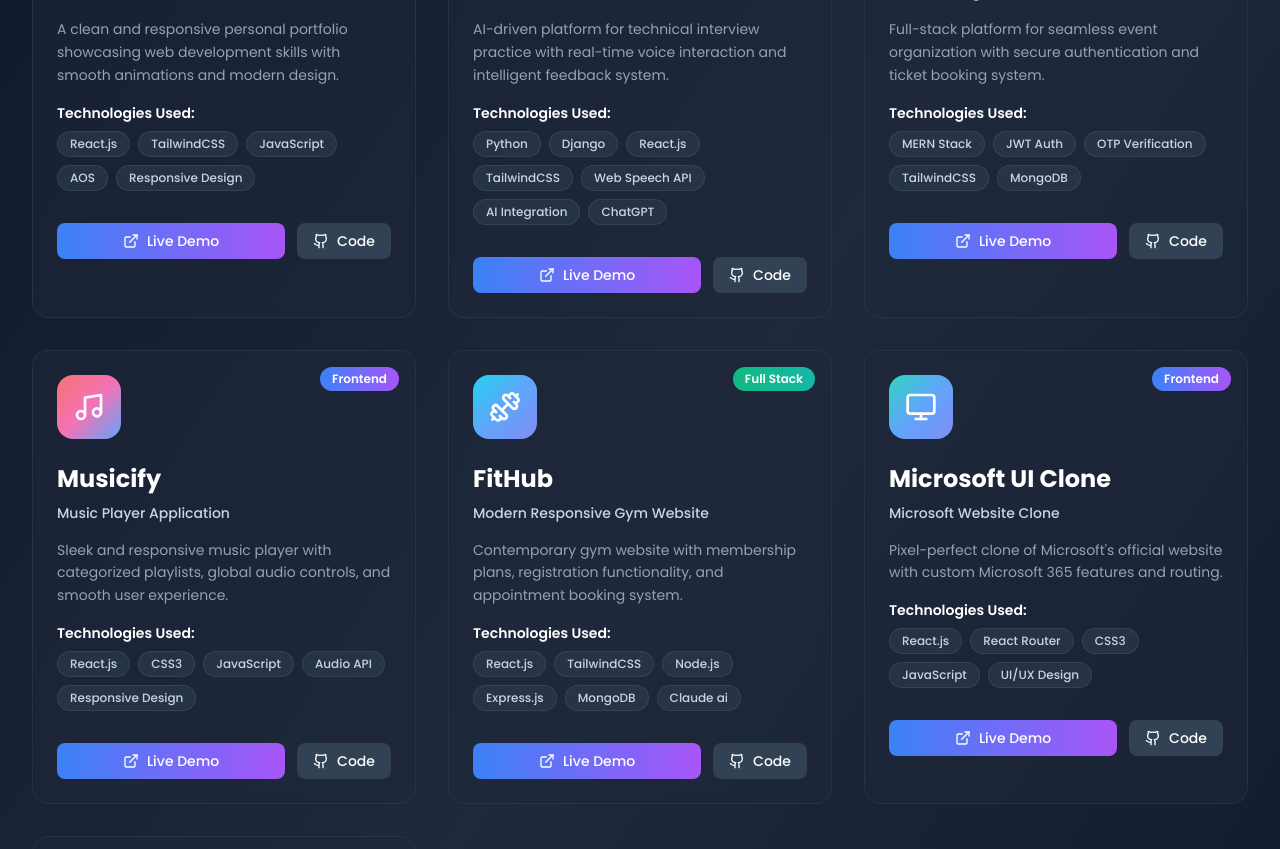
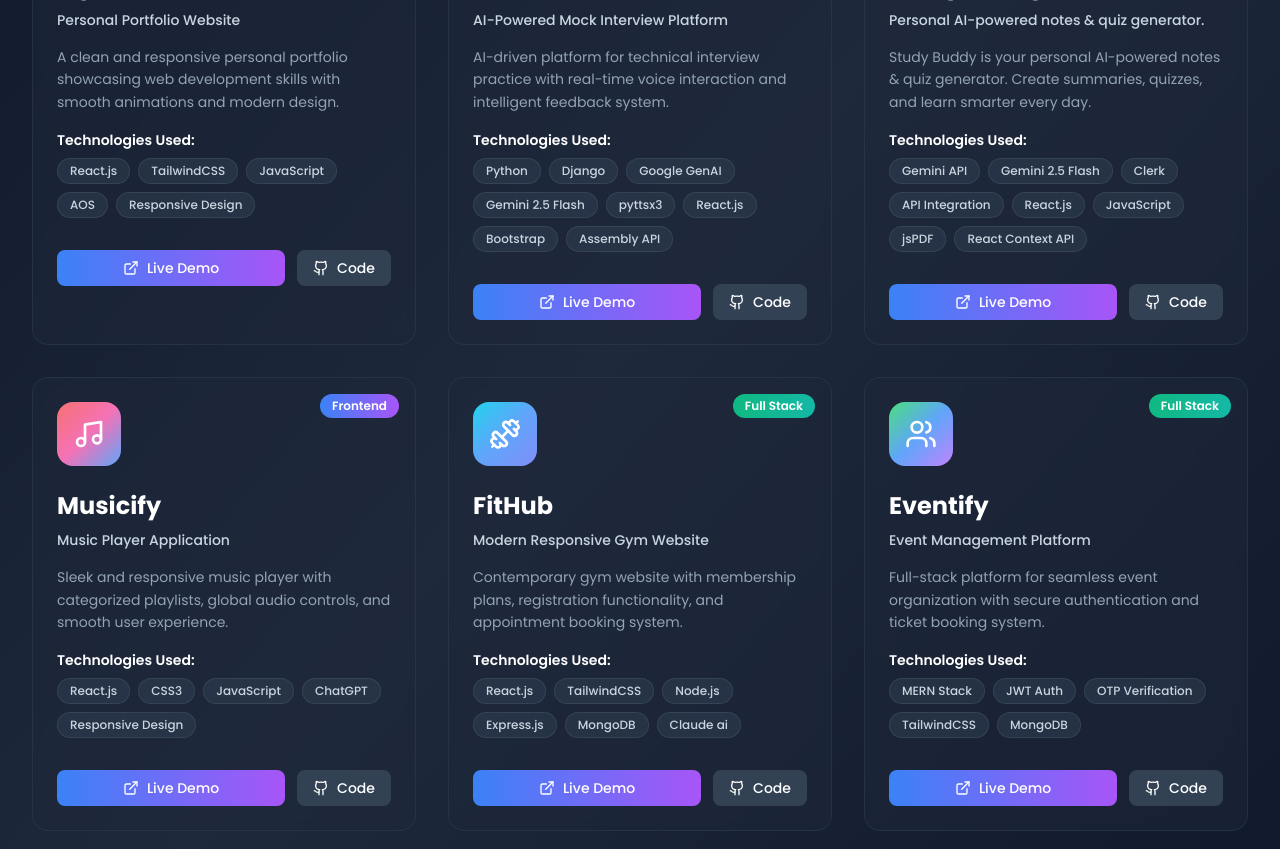
Before and after one commit to uzma-a/Portfolio, a React (Vite) app: page / in a window 1280 px wide. Shown: the part 4080-4929 px from the top of the page. Built offline with nearby package versions, Linux system fonts and the light colour scheme.

Commit message:
add one more project

```diff
--- a/src/App.jsx
+++ b/src/App.jsx
@@ -12,6 +12,7 @@
 import Main from './Components/Main';
 import Plans from './Components/Plans';
 import { useState, useEffect } from 'react';
+
 
 function App() {
   // Initialize AOS
@@ -59,9 +60,11 @@
               />
               {/* Other Pages */}
               <Route path="/contactme" element={<ContactMe />} />
+
+
             </Routes>
             {/* Footer for all pages, only shows after loading */}
-            <Footer />
+            <Footer/>
           </>
         )}
       </div>
--- /dev/null
+++ b/src/Components/JustPractice.jsx
@@ -0,0 +1,55 @@
+import React from 'react'
+
+const JustPractice = () => {
+
+    const plans = [
+        {
+            id: 1,
+            technology: "Front-End",
+            source: "Apna College",
+            topics: "HTML, CSS, React.js"
+        },
+        {
+            id: 2,
+            technology: "Backend-End",
+            source: "Chai aur Code",
+            topics: "Node.js, Express.js, Middlewares"
+        },
+        {
+            id: 3,
+            technology: "Programming Languages",
+            source: "CodewithHarry",
+            topics: "Python, JavaScript, C"
+        },
+        {
+            id: 4,
+            technology: "DSA",
+            source: "Apna College",
+            topics: "C++, Data Structures, Algorithm"
+        },
+        {
+            id: 5,
+            technology: "Database",
+            source: "FreeCodeCamp",
+            topics: "MongoDB, SQL, Firebase"
+        }
+
+    ];
+    return (
+        <div className='bg-gradient-to-r  from-blue-500 to-purple-500 h-screen'>
+            <h1 className='text-center text-4xl mt-2'>Chapters for becoming a developer!</h1>
+            <div className="container  mx-auto grid grid-cols-1 md:grid-cols-2 lg:grid-cols-3  gap-8 max-w-7xl">
+                {plans.map((plan) => (
+                     <div className="cards mt-4 bg-slate-800/50 backdrop-blur-sm rounded-2xl p-6 h-full border border-slate-700/50 transition-all duration-500">
+                            <h2 className='text-2xl mt-4 font-semibold'> {plan.id}. {plan.technology} </h2>
+                            <span className='text-gray-400 mt-4'><span className='font-bold text-gray-300'>Source:</span> {plan.source} </span>
+
+                            <p className='mt-4'><span className='font-bold text-gray-300'>Topics:  {plan.topics} </span> </p>
+                        </div>
+                ))}
+            </div>
+        </div>
+    )
+}
+
+export default JustPractice
--- a/src/Components/MyProject.jsx
+++ b/src/Components/MyProject.jsx
@@ -22,31 +22,31 @@
       name: "MockMate",
       title: "AI-Powered Mock Interview Platform",
       description: "AI-driven platform for technical interview practice with real-time voice interaction and intelligent feedback system.",
-      skills: ["Python", "Django", "React.js", "TailwindCSS", "Web Speech API", "AI Integration", "ChatGPT"],
+      skills: ["Python", "Django", "Google GenAI", "Gemini 2.5 Flash", "pyttsx3", "React.js", "Bootstrap", "Assembly API"],
       icon: <Bot className="w-8 h-8" />,
       gradient: "from-blue-400 via-purple-400 to-pink-400",
       liveDemo: "https://drive.google.com/file/d/1UaEjEqEZK3XxAHpcPkhbCTnjWFtgb5nI/view?usp=sharing",
       github: "https://github.com/uzma-a/MockMate",
       category: "Full Stack"
     },
-    {
+  {
       id: 3,
-      name: "Eventify",
-      title: "Event Management Platform",
-      description: "Full-stack platform for seamless event organization with secure authentication and ticket booking system.",
-      skills: ["MERN Stack", "JWT Auth", "OTP Verification", "TailwindCSS", "MongoDB"],
-      icon: <Users className="w-8 h-8" />,
-      gradient: "from-green-400 via-blue-400 to-purple-400",
-      liveDemo: "https://eventify-frontend-hyvw.onrender.com/",
-      github: "https://github.com/uzma-a/eventify-repo",
-      category: "Full Stack"
+      name: "Study Buddy",
+      title: "Personal AI-powered notes & quiz generator.",
+      description: "Study Buddy is your personal AI-powered notes & quiz generator. Create summaries, quizzes, and learn smarter every day.",
+      skills: ["Gemini API", "Gemini 2.5 Flash", "Clerk", "API Integration" ,"React.js", "JavaScript", "jsPDF", "React Context API"],
+      icon: <Zap className="w-8 h-8" />,
+      gradient: "from-gray-400 via-blue-400 to-purple-400",
+      liveDemo: "https://ai-studybuddy.vercel.app/",
+      github: "https://github.com/uzma-a/Study-Buddy",
+      category: "Frontend"
     },
     {
       id: 4,
       name: "Musicify",
       title: "Music Player Application",
       description: "Sleek and responsive music player with categorized playlists, global audio controls, and smooth user experience.",
-      skills: ["React.js", "CSS3", "JavaScript", "Audio API", "Responsive Design"],
+      skills: ["React.js", "CSS3", "JavaScript", "ChatGPT", "Responsive Design"],
       icon: <Music className="w-8 h-8" />,
       gradient: "from-red-400 via-pink-400 to-blue-400",
       liveDemo: "https://music-player-umber-eight-54.vercel.app/",
@@ -65,29 +65,17 @@
       github: "https://github.com/uzma-a/fithubnewwebsite",
       category: "Full Stack"
     },
-    {
-      id: 7,
-      name: "Microsoft UI Clone",
-      title: "Microsoft Website Clone",
-      description: "Pixel-perfect clone of Microsoft's official website with custom Microsoft 365 features and routing.",
-      skills: ["React.js", "React Router", "CSS3", "JavaScript", "UI/UX Design"],
-      icon: <Monitor className="w-8 h-8" />,
-      gradient: "from-teal-400 via-blue-400 to-indigo-400",
-      liveDemo: "https://ui-micro-soft.netlify.app/",
-      github: "https://github.com/uzma-a/Microsoft-UI-Clone",
-      category: "Frontend"
-    },
-    {
+      {
       id: 8,
-      name: "Gemini Clone",
-      title: "AI Chat Interface Clone",
-      description: "Google Gemini clone with AI integration, dark mode, and responsive design for enhanced user experience.",
-      skills: ["React.js", "TailwindCSS", "Google Generative AI", "JavaScript", "API Integration"],
-      icon: <Zap className="w-8 h-8" />,
-      gradient: "from-gray-400 via-blue-400 to-purple-400",
-      liveDemo: "https://gemini-ui.netlify.app/",
-      github: "https://github.com/uzma-a/Gemini-Clone",
-      category: "Frontend"
+      name: "Eventify",
+      title: "Event Management Platform",
+      description: "Full-stack platform for seamless event organization with secure authentication and ticket booking system.",
+      skills: ["MERN Stack", "JWT Auth", "OTP Verification", "TailwindCSS", "MongoDB"],
+      icon: <Users className="w-8 h-8" />,
+      gradient: "from-green-400 via-blue-400 to-purple-400",
+      liveDemo: "https://eventify-frontend-hyvw.onrender.com/",
+      github: "https://github.com/uzma-a/eventify-repo",
+      category: "Full Stack"
     }
   ];
 
--- a/src/Components/Skills.jsx
+++ b/src/Components/Skills.jsx
@@ -21,7 +21,7 @@
     title: 'Backend',
     color: 'from-green-500 via-emerald-500 to-teal-500',
     icon: '🛠️',
-    skills: ['Node.js', 'Express.js', 'Firebase Functions'],
+    skills: ['Node.js', 'Express.js', 'Django', 'Django REST Framework', 'Firebase Functions'],
     description: 'Server-side technologies for robust applications',
     level: 85
   },
@@ -29,7 +29,7 @@
     title: 'Database',
     color: 'from-yellow-500 via-orange-500 to-red-500',
     icon: '🗄️',
-    skills: ['MongoDB', 'SQL' ,'Firebase Firestore'],
+    skills: ['MongoDB', 'MySQL' ,'Firebase Firestore'],
     description: 'Database solutions for scalable data management',
     level: 80
   },
@@ -69,7 +69,7 @@
     title: 'Artificial Intelligence',
     color: 'from-violet-500 via-fuchsia-500 to-pink-500',
     icon: '🤖',
-    skills: ['Claude', 'ChatGPT', 'Cursor AI'],
+    skills: ['Claude', 'ChatGPT', 'Cursor AI', 'AssemblyAI'],
     description: 'AI-powered tools for enhanced productivity',
     level: 83
   },
```
Also changed, not shown: 1 other file (tests, documents, lock files or other folders).
